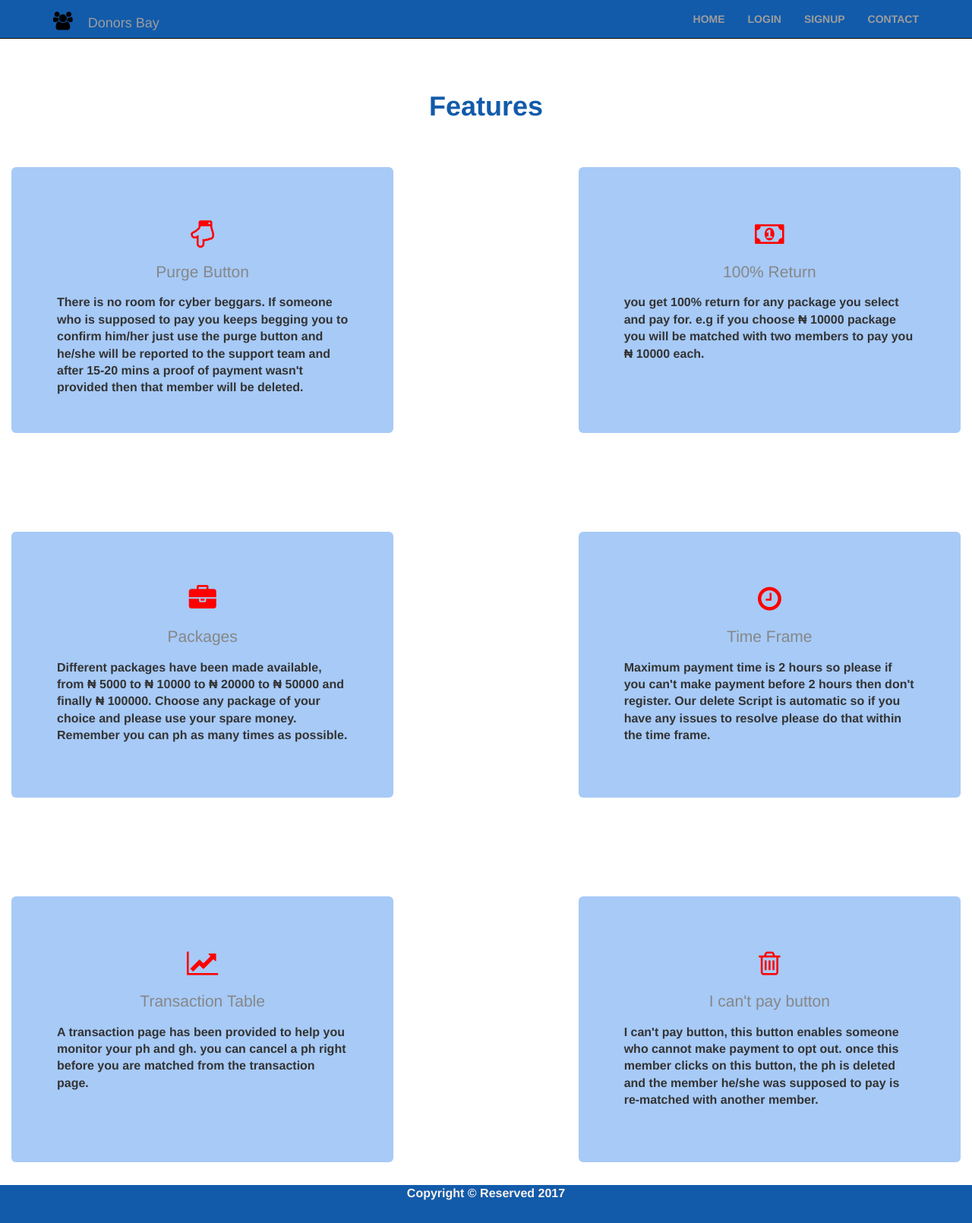
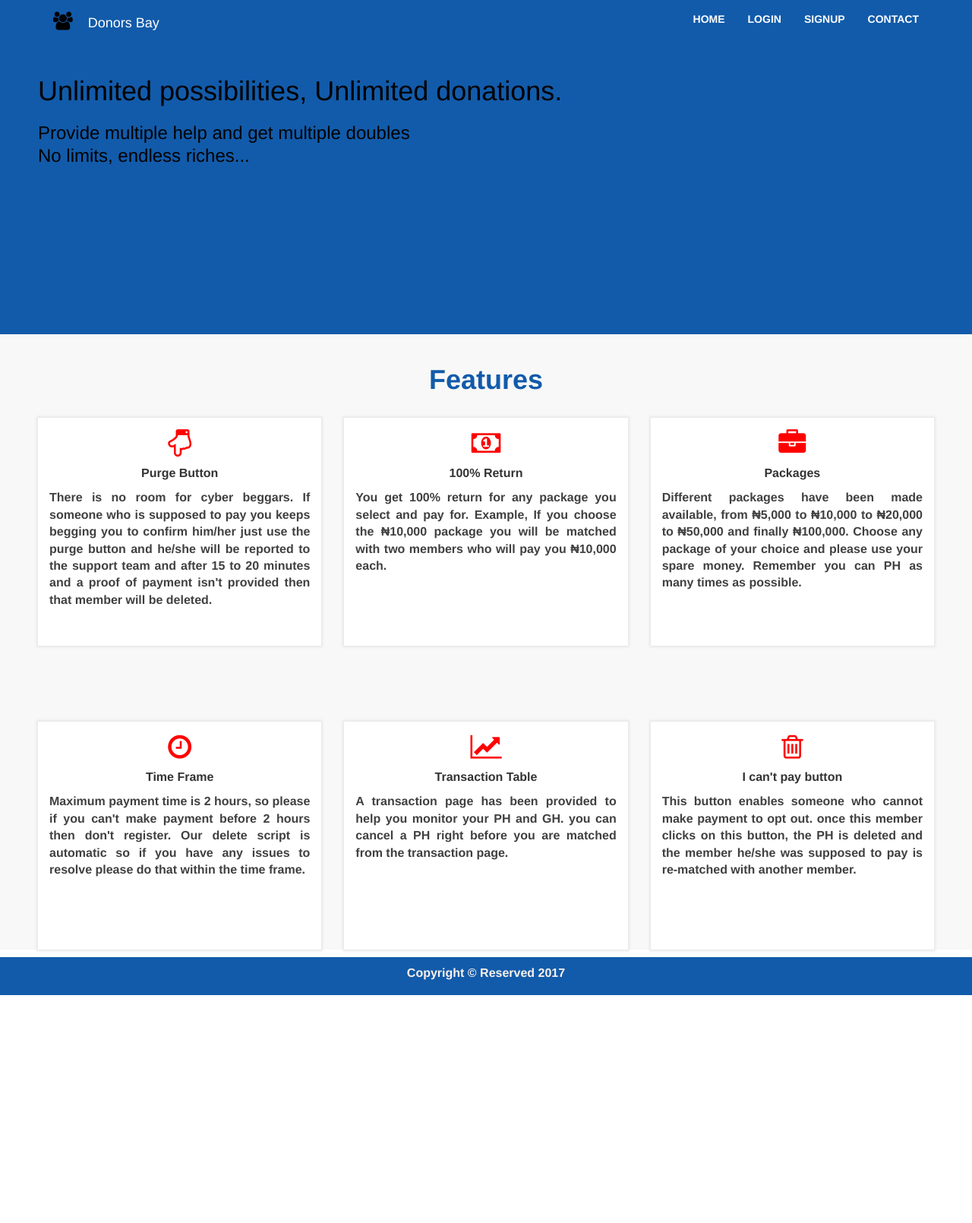
Before and after one commit to KelechiBenny/dombony, a PHP site: page / in a window 1280 px wide. Shown: the whole page at 76% size. After the commit the page ends 1310 px from the top, so only its background shows below. Run offline with PHP 8.4, Linux system fonts and the light colour scheme; some libraries are stand-ins or nearby versions.

Commit message:
did my best with UI

```diff
--- a/class.php
+++ b/class.php
@@ -3,7 +3,7 @@
 class DatabaseHandler {
 
     function connectToDB() {
-        return mysqli_connect('localhost', 'franko4don', '', 'dombony');
+        return mysqli_connect('localhost', 'root', '', 'dombony');
     }
 
     function getUserDetails($table, $username) {
--- a/index.php
+++ b/index.php
@@ -40,27 +40,28 @@ $(document).ready(function(){
 }
   );
 </script>
-
-
-    </head>
-    <body>
  <style>
             li{
                 font-weight: bold;
 
             }
             h3,h4{
-                font-weight: bold;
+                line-height: 30px;
+                color:#000;
 
             }
+            h1{
+              color:#000;
+            }
             p{
-                color: #868787;
+                color: #333;
+                font-weight: bolder;
             }
             .container-fluid{
                 font-size: 16px;
                 font-weight:bold;
                 line-height: 1.4;
-
+                background: #f8f8f8;
             }
             .jumbotron{
                 min-height: 350px;
@@ -69,9 +70,16 @@ $(document).ready(function(){
                 font-size: 20px;
                 color: black;
             }
+            .navbar-inverse .navbar-nav > li > a, .navbar-inverse .navbar-brand{
+              color:#fff;
+            }
         </style>
+
+    </head>
+    <body>
+
         <!---Navigation bar-->
-        <nav class="navbar navbar-inverse navbar-fixed-top ">
+        <nav class="navbar navbar-inverse navbar-fixed-top" style="border-color: transparent;">
             <div class="container">
                 <div class="navbar-header">
                     <button type="button" class="navbar-toggle" data-toggle="collapse" data-target="#myNavbar">
@@ -109,75 +117,77 @@ $(document).ready(function(){
 
         <!--Company name and search-->
 
+    <div class="col-sm-12" style="background: #125baa;height:400px;margin: 40px 0 40px;clear: both;padding-left:50px">
+      <br><br><h1>Unlimited possibilities, Unlimited donations.</h1>
+      <h3 >Provide multiple help and get multiple doubles<br>No limits, endless riches...</h3>
+    </div>
+    <div class="container-fluid" style="text-align:justify;padding: 0px 50px;">
 
-        <div class="container-fluid" >
+       <h1 class="text-center" style="padding-bottom: 20px; font-weight: bold; color: #125baa">Features</h1>
 
-       <div class="row" style="padding-top: 100px;">
-           <h1 class="text-center" style="padding-bottom: 50px; font-weight: bold; color: #125baa">Features</h1>
-           <div class="col-md-5 col-lg-5 col-sm-12 col-xs-12">
+       <div class="row" style="">
+           <div class="col-md-4 col-lg-4 col-sm-4 col-xs-12">
 
-               <div class="jumbotron">
+               <div style='background:#fff;box-shadow:0px 0px 3px 2px #e8e8e8;padding:15px;color:#404040;min-height: 300px;'>
                    <p class="text-center"><i class="fa fa-hand-o-down" style="font-size:36px; color:red;"></i></p>
                    <p class="text-center">Purge Button</p>
                     There is no room for cyber beggars. If someone who is supposed to pay you keeps begging you to confirm him/her
-                    just use the purge button and he/she will be reported to the support team and after 15-20 mins a proof of payment
-                    wasn't provided then that member will be deleted.
+                    just use the purge button and he/she will be reported to the support team and after 15 to 20 minutes and a proof of payment
+                    isn't provided then that member will be deleted.
                </div>
            </div>
-           <div class="col-md-2 col-lg-2"></div>
-           <div class="col-md-5 col-lg-5 col-sm-12 col-xs-12">
-               <div class="jumbotron">
+           <!-- <div class="col-md-2 col-lg-2"></div> -->
+           <div class="col-md-4 col-lg-4 col-sm-4 col-xs-12">
+               <div style='background:#fff;box-shadow:0px 0px 3px 2px #e8e8e8;padding:15px;color:#404040;min-height: 300px;'>
                    <p class="text-center"><i class="fa fa-money" style="font-size:36px; color:red;"></i></p>
                    <p class="text-center">100% Return</p>
-                   you get 100% return for any package you select and pay for. e.g if you choose &#8358; 10000 package
-                   you will be matched with two members to pay you &#8358; 10000 each.
+                   You get 100% return for any package you select and pay for. Example, If you choose the &#8358;10,000 package
+                   you will be matched with two members who will pay you &#8358;10,000 each.
+               </div>
+           </div>
+
+           <div class="col-md-4 col-lg-4 col-sm-4 col-xs-12">
+               <div style='background:#fff;box-shadow:0px 0px 3px 2px #e8e8e8;padding:15px;color:#404040;min-height: 300px;'>
+                   <p class="text-center"><i class="fa fa-briefcase" style="font-size:36px; color:red;"></i></p>
+                   <p class="text-center">Packages</p>
+                    Different packages have been made available, from &#8358;5,000 to &#8358;10,000 to &#8358;20,000
+                    to &#8358;50,000 and finally &#8358;100,000. Choose any package of your choice and please use your spare money.
+                    Remember you can <b>PH</b> as many times as possible.
                </div>
            </div>
        </div>
 
        <div class="row" style="padding-top: 100px;">
-           <div class="col-md-5 col-lg-5 col-sm-12 col-xs-12">
-               <div class="jumbotron">
-                   <p class="text-center"><i class="fa fa-briefcase" style="font-size:36px; color:red;"></i></p>
-                   <p class="text-center">Packages</p>
-                    Different packages have been made available, from &#8358; 5000 to &#8358; 10000 to &#8358; 20000
-                    to &#8358; 50000 and finally &#8358; 100000. Choose any package of your choice and please use your spare money.
-                    Remember you can ph as many times as possible.
+            <div class="col-md-4 col-lg-4 col-sm-4 col-xs-12">
+                <div style='background:#fff;box-shadow:0px 0px 3px 2px #e8e8e8;padding:15px;color:#404040;min-height: 300px;'>
+                    <p class="text-center"><i class="fa fa-clock-o" style="font-size:36px; color:red;"></i></p>
+                   <p class="text-center">Time Frame</p>
+                   Maximum payment time is 2 hours, so please if you can't make payment before 2 hours then don't register.
+                   Our delete script is automatic so if you have any issues to resolve please do that within the time frame.
                </div>
            </div>
-           <div class="col-md-2 col-lg-2"></div>
-           <div class="col-md-5 col-lg-5 col-sm-12 col-xs-12">
-                <div class="jumbotron">
-                    <p class="text-center"><i class="fa fa-clock-o" style="font-size:36px; color:red;"></i></p>
-                   <p class="text-center">Time Frame</p>
-                   Maximum payment time is 2 hours so please if you can't make payment before 2 hours then don't register.
-                   Our delete Script is automatic so if you have any issues to resolve please do that within the time frame.
-               </div>
-           </div>
-       </div>
-
-           <div class="row" style="padding-top: 100px;">
-           <div class="col-md-5 col-lg-5 col-sm-12 col-xs-12">
-               <div class="jumbotron">
+           <div class="col-md-4 col-lg-4 col-sm-4 col-xs-12">
+               <div style='background:#fff;box-shadow:0px 0px 3px 2px #e8e8e8;padding:15px;color:#404040;min-height: 300px;'>
                    <p class="text-center"><i class="fa fa-line-chart" style="font-size:36px; color:red;"></i></p>
                    <p class="text-center">Transaction Table</p>
-                    A transaction page has been provided to help you monitor your ph and gh. you can
-                    cancel a ph right before you are matched from the transaction page.
+                    A transaction page has been provided to help you monitor your PH and GH. you can
+                    cancel a PH right before you are matched from the transaction page.
 
                </div>
            </div>
-           <div class="col-md-2 col-lg-2"></div>
-           <div class="col-md-5 col-lg-5 col-sm-12 col-xs-12">
-                <div class="jumbotron">
+           <!-- <div class="col-md-2 col-lg-2"></div> -->
+           <div class="col-md-4 col-lg-4 col-sm-4 col-xs-12">
+                <div style='background:#fff;box-shadow:0px 0px 3px 2px #e8e8e8;padding:15px;color:#404040;min-height: 300px;'>
                     <p class="text-center"><i class="fa fa-trash-o" style="font-size:36px; color:red;"></i></p>
                    <p class="text-center">I can't pay button</p>
-                   I can't pay button, this button enables someone who cannot make payment to opt out. once this member clicks on
-                   this button, the ph is deleted and the member he/she was supposed to pay is re-matched with another member.
+                   This button enables someone who cannot make payment to opt out. once this member clicks on
+                   this button, the PH is deleted and the member he/she was supposed to pay is re-matched with another member.
                </div>
            </div>
        </div>
     </div>
-        <footer class="text-center navbar-inverse">Copyright &copy; Reserved 2017</footer>
+    <p></p>
+        <footer class="text-center navbar-inverse" style="padding: 10px;">Copyright &copy; Reserved 2017</footer>
     </body>
 </html>
 <?php
--- a/transaction.php
+++ b/transaction.php
@@ -75,11 +75,11 @@ if ($_SERVER["REQUEST_METHOD"] == "POST") {
         <div class="container" >
             <div class="row">
 
-                <div class="col-lg-3 col-md-3">
+                <div class="col-lg-1 col-md-1">
 
                 </div>
 
-                <div class="col-sm-12 col-xs-12 col-lg-6 col-md-6 loginstyle" >
+                <div class="col-sm-12 col-xs-12 col-lg-10 col-md-10 loginstyle" >
                     <p class="text-center" style="font-weight: bold; font-size: 18px; padding-bottom: 20px;">Transactions</p>
                     <div class="table-responsive">
                         <table class="table table-bordered">
@@ -163,7 +163,7 @@ if ($_SERVER["REQUEST_METHOD"] == "POST") {
                     </div>
 
         </div>
-                <div class="col-lg-3 col-md-3">
+                <div class="col-lg-1 col-md-1">
 
                 </div>
 
```
Also changed, not shown: login.php (+14 -10 lines), register.php (+22 -13 lines). Lines whose indentation alone changed are shown as unchanged.
